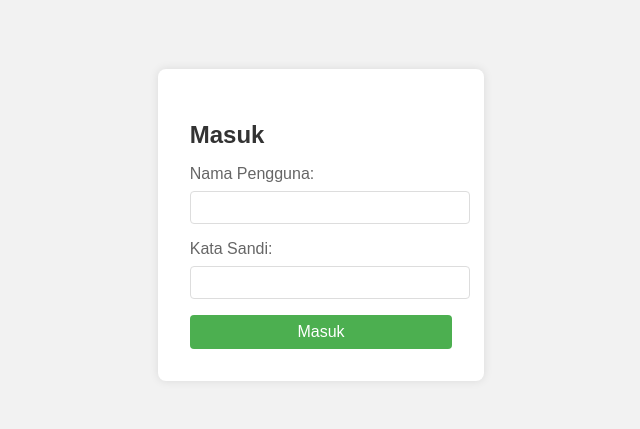
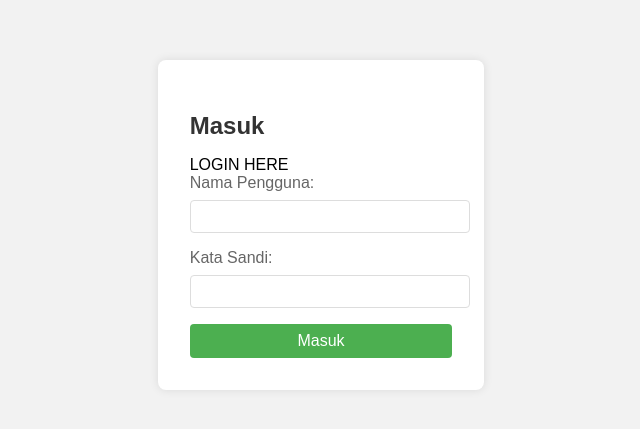
Before and after one commit to nanabilaa/Projek01, a plain HTML site: page login.html in a window 1280 px wide. Shown: the part 175-604 px from the top of the page, without its empty margins (319-959 px from the left). Drawn offline with Linux system fonts and the light colour scheme.

Commit message:
commitLogin

```diff
--- a/login.html
+++ b/login.html
@@ -55,6 +55,7 @@
   <body>
     <div class="login-container">
       <h2>Masuk</h2>
+      LOGIN HERE
       <form action="/login" method="post">
         <label for="username">Nama Pengguna:</label>
         <input type="text" id="username" name="username" required />
```
